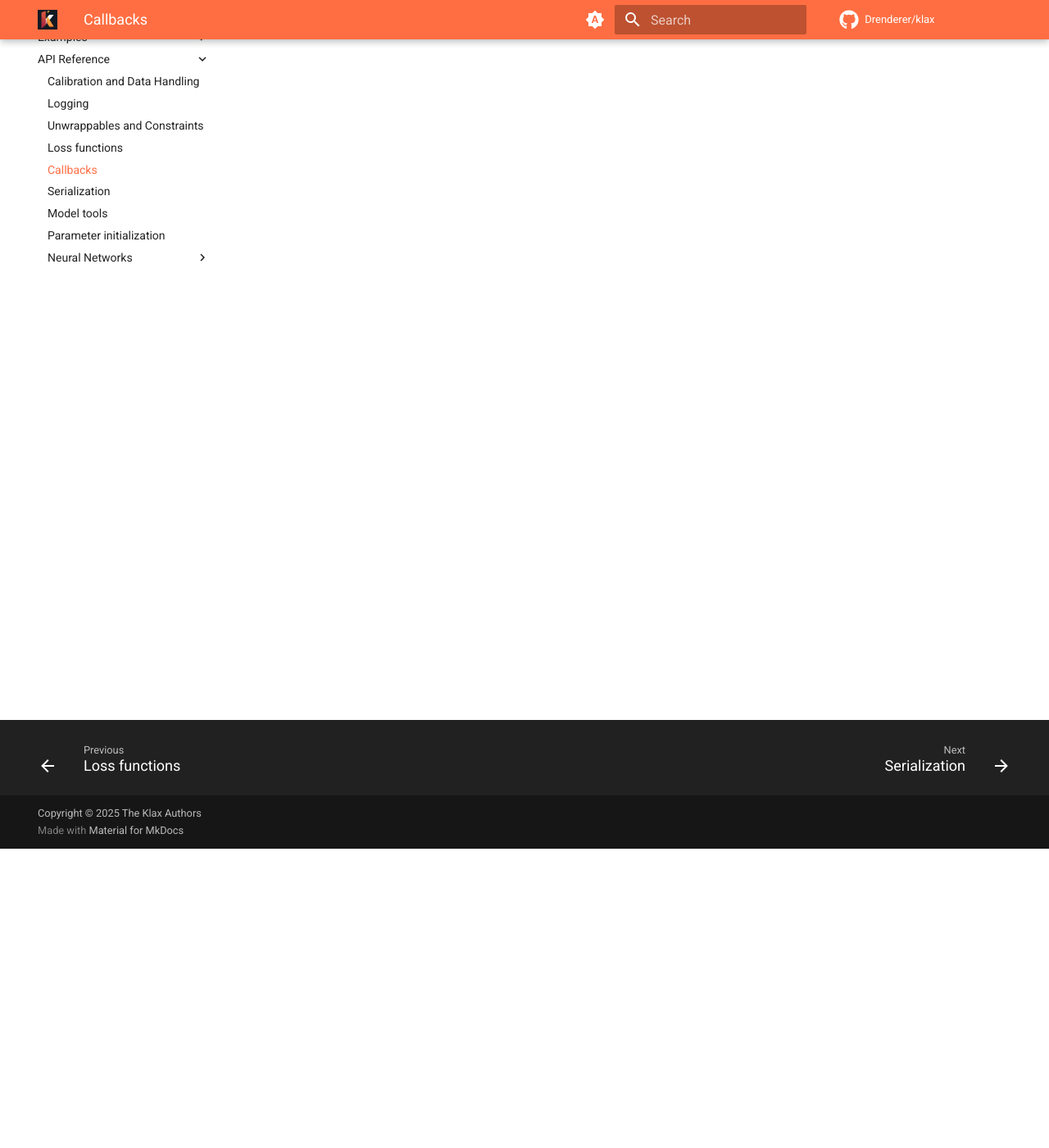
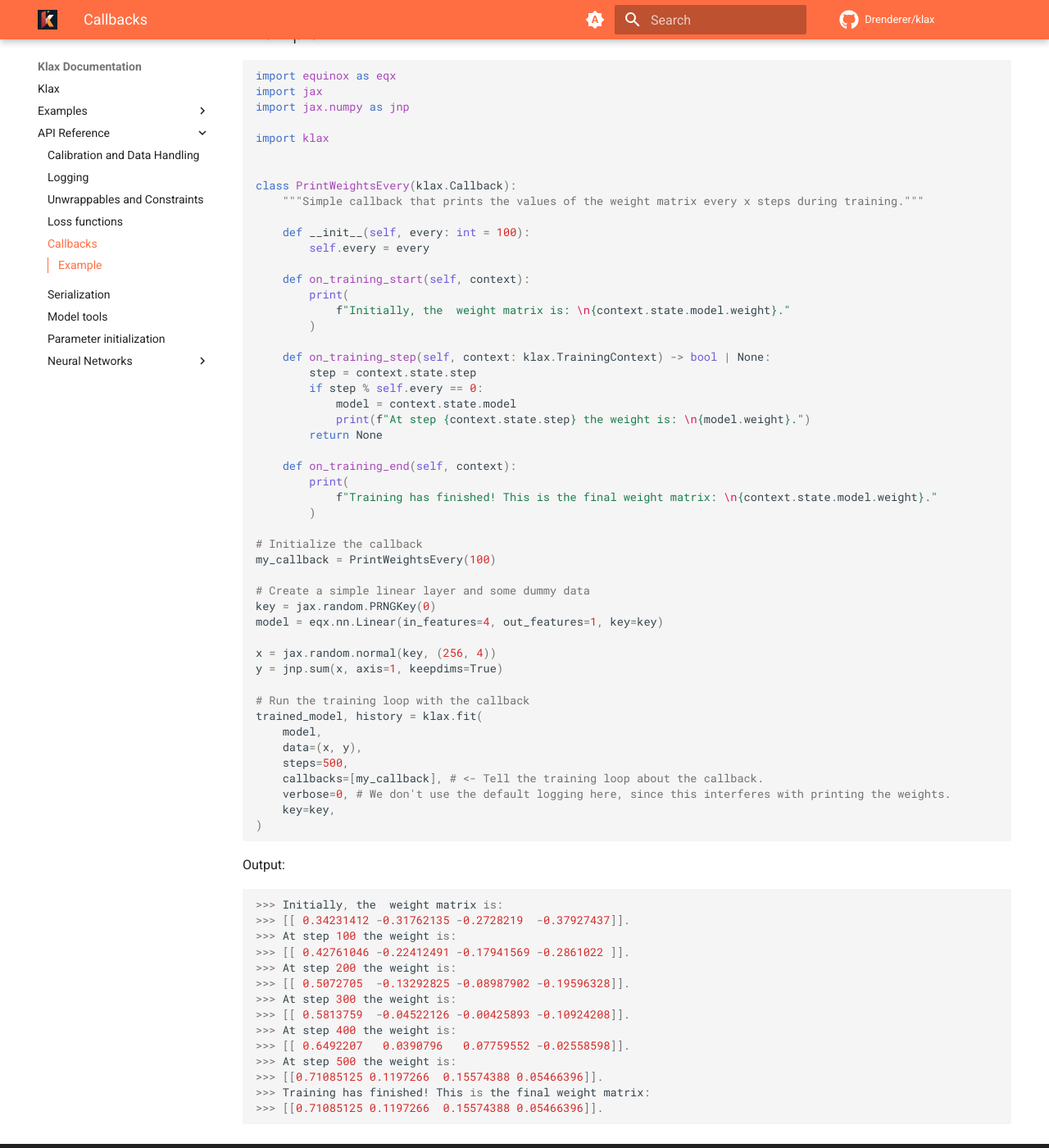
Before and after one commit to Drenderer/klax, an MkDocs documentation site: the page built from docs/api/callbacks.md, in a window 1280 px wide and 1400 px high, scrolled down 365 px. Shown: the whole window at 82% size. Built offline with MkDocs 1.6.1 and Material for MkDocs 9.7.7, drawn with Linux system fonts in a browser that asks for light colours; comment, search, counter and statistics services are not loaded; some of the changed text lies outside the part shown.

Commit message:
Added minor improvements to the docs.,

````diff
--- a/docs/api/callbacks.md
+++ b/docs/api/callbacks.md
@@ -3,9 +3,7 @@ title: Callbacks
 ---
 
 Callbacks allow users to inject custom behavior into the
-training loop *after* each parameter update. This can be
-used for logging, early stopping or modifying the model in
-a jax-incompatible way.
+training loop *after* each parameter update and *outside* of jit. This can be used for logging, early stopping, modifying the model in a jax-incompatible way and much more!
 
 ::: klax.Callback
     options:
@@ -13,3 +11,75 @@ a jax-incompatible way.
             - on_training_start
             - on_training_step
             - on_training_end
+
+## Example
+
+```python
+import equinox as eqx
+import jax
+import jax.numpy as jnp
+
+import klax
+
+
+class PrintWeightsEvery(klax.Callback):
+    """Simple callback that prints the values of the weight matrix every x steps during training."""
+
+    def __init__(self, every: int = 100):
+        self.every = every
+
+    def on_training_start(self, context):
+        print(
+            f"Initially, the  weight matrix is: \n{context.state.model.weight}."
+        )
+
+    def on_training_step(self, context: klax.TrainingContext) -> bool | None:
+        step = context.state.step
+        if step % self.every == 0:
+            model = context.state.model
+            print(f"At step {context.state.step} the weight is: \n{model.weight}.")
+        return None
+
+    def on_training_end(self, context):
+        print(
+            f"Training has finished! This is the final weight matrix: \n{context.state.model.weight}."
+        )
+
+# Initialize the callback
+my_callback = PrintWeightsEvery(100)
+
+# Create a simple linear layer and some dummy data
+key = jax.random.PRNGKey(0)
+model = eqx.nn.Linear(in_features=4, out_features=1, key=key)
+
+x = jax.random.normal(key, (256, 4))
+y = jnp.sum(x, axis=1, keepdims=True)
+
+# Run the training loop with the callback
+trained_model, history = klax.fit(
+    model,
+    data=(x, y),
+    steps=500,
+    callbacks=[my_callback], # <- Tell the training loop about the callback.
+    verbose=0, # We don't use the default logging here, since this interferes with printing the weights.
+    key=key,
+)
+```
+
+Output:
+```python
+>>> Initially, the  weight matrix is:
+>>> [[ 0.34231412 -0.31762135 -0.2728219  -0.37927437]].
+>>> At step 100 the weight is:
+>>> [[ 0.42761046 -0.22412491 -0.17941569 -0.2861022 ]].
+>>> At step 200 the weight is:
+>>> [[ 0.5072705  -0.13292825 -0.08987902 -0.19596328]].
+>>> At step 300 the weight is:
+>>> [[ 0.5813759  -0.04522126 -0.00425893 -0.10924208]].
+>>> At step 400 the weight is:
+>>> [[ 0.6492207   0.0390796   0.07759552 -0.02558598]].
+>>> At step 500 the weight is:
+>>> [[0.71085125 0.1197266  0.15574388 0.05466396]].
+>>> Training has finished! This is the final weight matrix:
+>>> [[0.71085125 0.1197266  0.15574388 0.05466396]].
+```
````
Also changed, not shown: docs/api/logging.md (+6 -1 lines), docs/api/losses.md (+8 -0 lines), docs/assets/dummy_logo.png (deleted), 1 other file.
